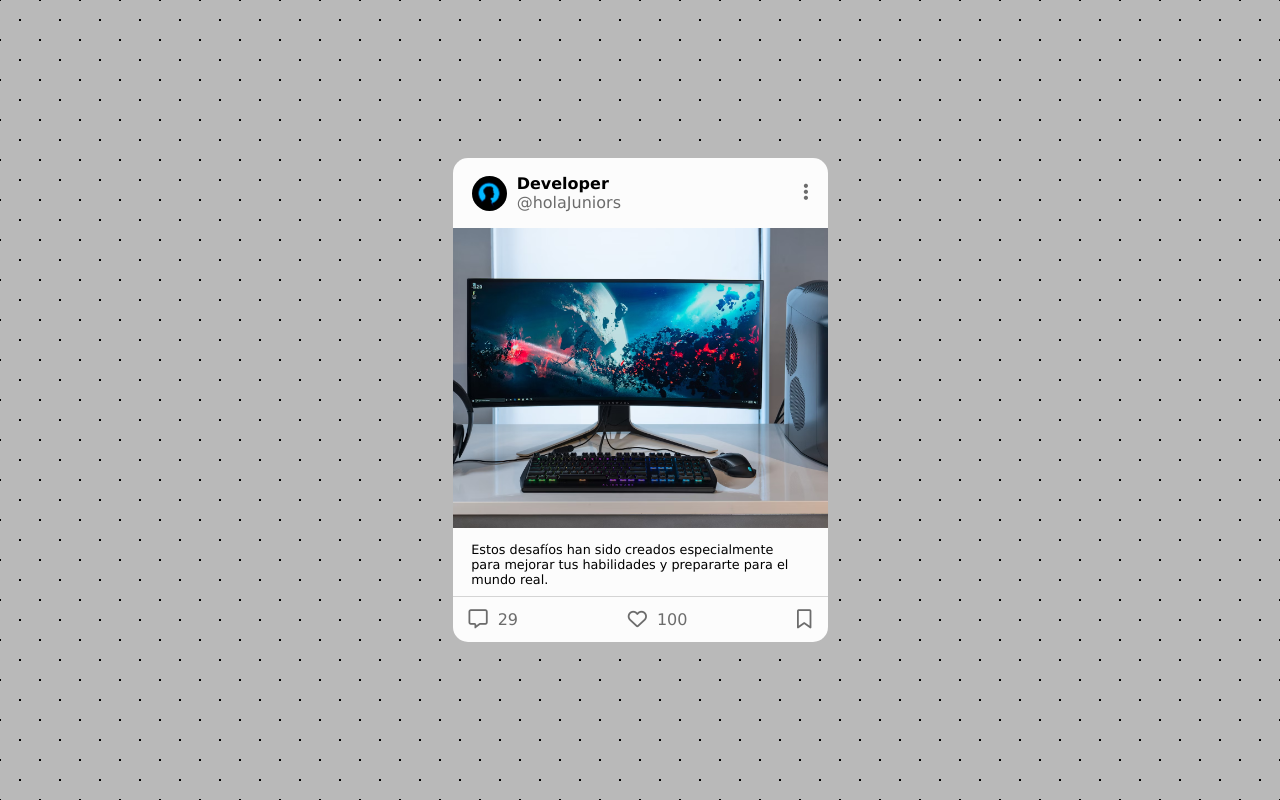
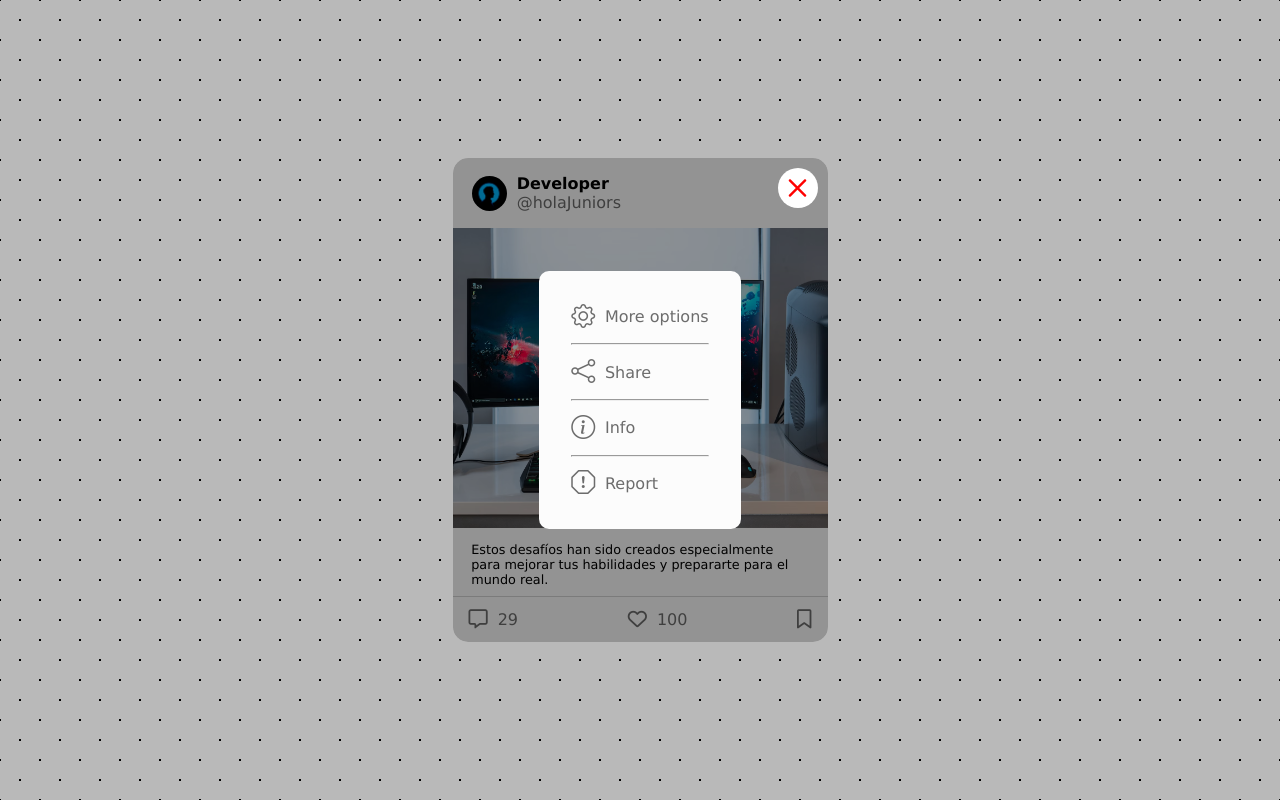
Before and after one commit to GRDevHub/Social-Card, a plain HTML site: page index.html in a window 1280 px wide. Both pictures are taken after a click on the icon 805 px from the left and 192 px from the top of the page. Drawn offline with nearby package versions, Linux system fonts and the light colour scheme.

Commit message:
Add modal al icono de opciones

```diff
--- a/css/style.css
+++ b/css/style.css
@@ -29,6 +29,7 @@ body{
 
 .card{
     /* outline: 1px solid red; */
+    position: relative;
     background-color: var(--background);
     width: 100%;
     max-width: 375px;
@@ -79,7 +80,7 @@ body{
     object-fit: cover;
 }
 
-.card__options{
+.card__option{
     /* outline: 1px solid red; */
     height: 30px;
     text-decoration: none;
@@ -129,6 +130,7 @@ i{
     color: var(--gray);
 }
 
+
 .icons__icon{
     /* outline: 1px solid red; */
     text-decoration: none;
@@ -137,6 +139,74 @@ i{
     gap: 10px;
 }
 
+.no-visible{
+    --pointer-events: none;
+    --opacity: 0;
+}
+
+.visible{
+    --pointer-events: unset;
+    --opacity: 1;
+}
+
+.options{
+    background-color: #0000006b;
+    position: absolute;
+    inset: 0;
+    opacity: var(--opacity);
+    pointer-events: var(--pointer-events);
+    transition: opacity .4s ease-in;
+
+    margin: 0 auto;
+    place-content: center;
+}
+
+
+.options__link{
+    position: relative;
+    text-decoration: none;
+    display: flex;
+    align-items: center;
+    opacity: var(--opacity);
+    gap: .6rem;
+    transition: opacity .2s .2s ease-in;
+}
+
+.options__paragraph{
+    color: var(--gray);
+}
+
+.options__icons{
+    margin-inline: auto;
+    padding: 2rem;
+    width: max-content;
+    background-color: var(--background);
+    border-radius: 10px;
+
+    display: flex;
+    flex-direction: column;
+    gap: .8rem;
+}
+
+.bi{
+    font-size: 24px;
+    color: var(--gray);
+}
+
+.bi-x{
+    background-color: #fff;
+    font-size: 40px;
+    width: 40px;
+    height: 40px;
+    display: grid;
+    place-content: center;
+    border-radius: 50%;
+    position: absolute;
+    top: 10px;
+    right: 10px;
+    color: red;
+}
+
 @media (width < 376px) {
     .card{
         border-radius: unset;
--- a/index.html
+++ b/index.html
@@ -4,6 +4,7 @@
     <meta charset="UTF-8">
     <meta name="viewport" content="width=device-width, initial-scale=1.0">
     <link rel="stylesheet" href="./css/style.css">
+    <link rel="stylesheet" href="https://cdn.jsdelivr.net/npm/bootstrap-icons@1.11.3/font/bootstrap-icons.min.css">
     <title>Social Card</title>
     <script src="https://kit.fontawesome.com/12f97dc369.js" crossorigin="anonymous"></script>
 </head>
@@ -29,9 +30,11 @@
 
                 </section>
 
-                <a href="#" class="card__options">
-                    <i class="fa-solid fa-ellipsis-vertical"></i>
-                </a>
+
+                    <a href="#" class="card__option">
+                        <i class="fa-solid fa-ellipsis-vertical"></i>
+                    </a>
+
 
             </header>
 
@@ -61,7 +64,38 @@
 
             </section>
 
+            <div class="options no-visible">
+
+                <div class="options__icons">
+
+                    <i class="bi bi-x"></i>
+
+                    <a href="#" class="options__link">
+                        <i class="bi bi-gear"></i>
+                        <p class="options__paragraph">More options</p>
+                    </a>
+                    <hr>
+                    <a href="#" class="options__link">
+                        <i class="bi bi-share"></i>
+                        <p class="options__paragraph">Share</p>
+                    </a>
+                    <hr>
+                    <a href="#" class="options__link">
+                        <i class="bi bi-info-circle"></i>
+                        <p class="options__paragraph">Info</p>
+                    </a>
+                    <hr>
+                    <a href="#" class="options__link">
+                        <i class="bi bi-exclamation-octagon"></i>
+                        <p class="options__paragraph">Report</p>
+                    </a>
+
+                </div>
+
+            </div>
+
         </div>
+
 
     </div>
 
--- a/js/script.js
+++ b/js/script.js
@@ -1,5 +1,7 @@
 const icons = document.querySelectorAll("i");
 const likeCountElement = document.querySelector('.like-count');
+const divOptions = document.querySelector('.options');
+const close = document.querySelector('.bi-x');
 
 const iconClickHandler = function(e){
     // console.log(e.target.classList.contains('fa-regular'));
@@ -22,12 +24,18 @@ const iconClickHandler = function(e){
     }
 }
 
+const iconOptions = function(){
+    divOptions.classList.toggle('no-visible');
+}
+
 const countHeart = function(elementClass){
     //* Agregamos o quitamos el like
     likeCountElement.innerHTML = (elementClass === 'fa-solid')
                                         ? (parseInt(likeCountElement.innerHTML) + 1)
                                         : (parseInt(likeCountElement.innerHTML) - 1);
 }
+
+close.addEventListener("click", iconOptions);
 
 let i = 0;
 icons.forEach( icon => {
@@ -37,5 +45,8 @@ icons.forEach( icon => {
         // }
         icon.addEventListener("click", iconClickHandler);
     }
+    if(i === 0){
+        icon.addEventListener("click", iconOptions);
+    }
     i++;
 });
```
